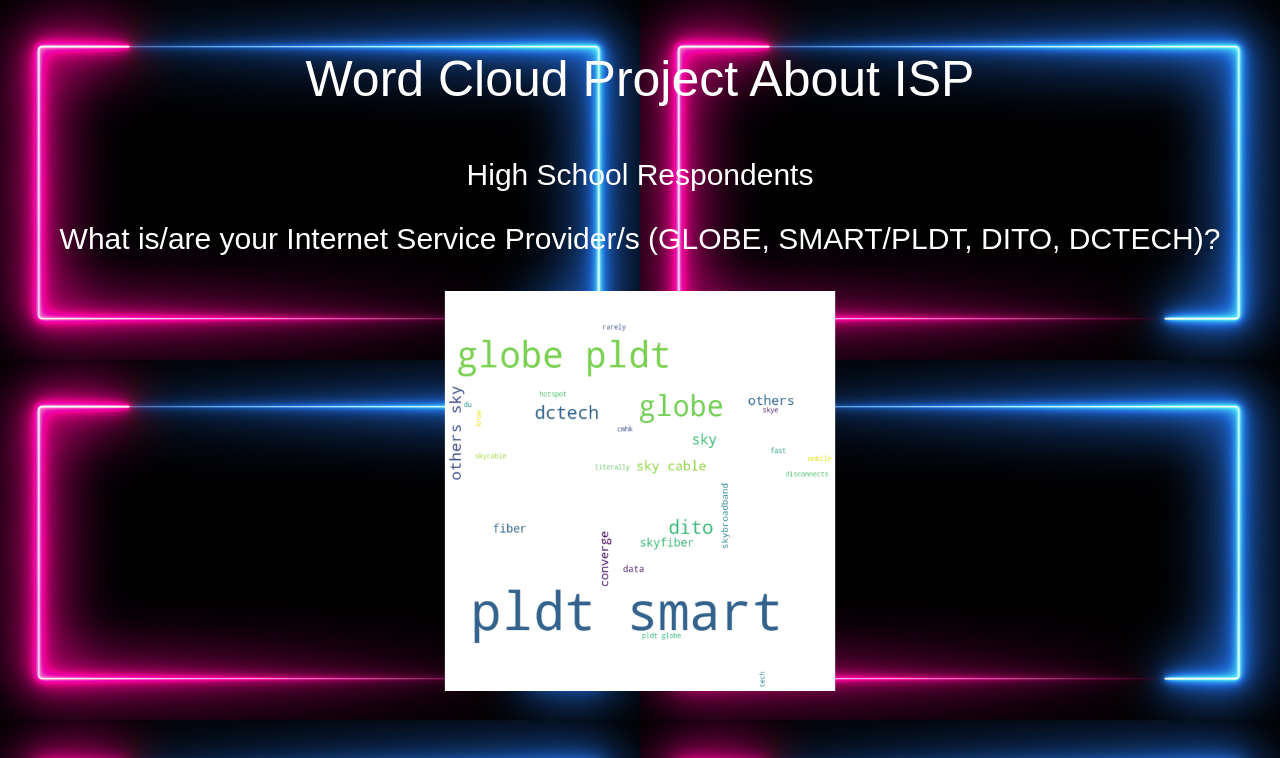
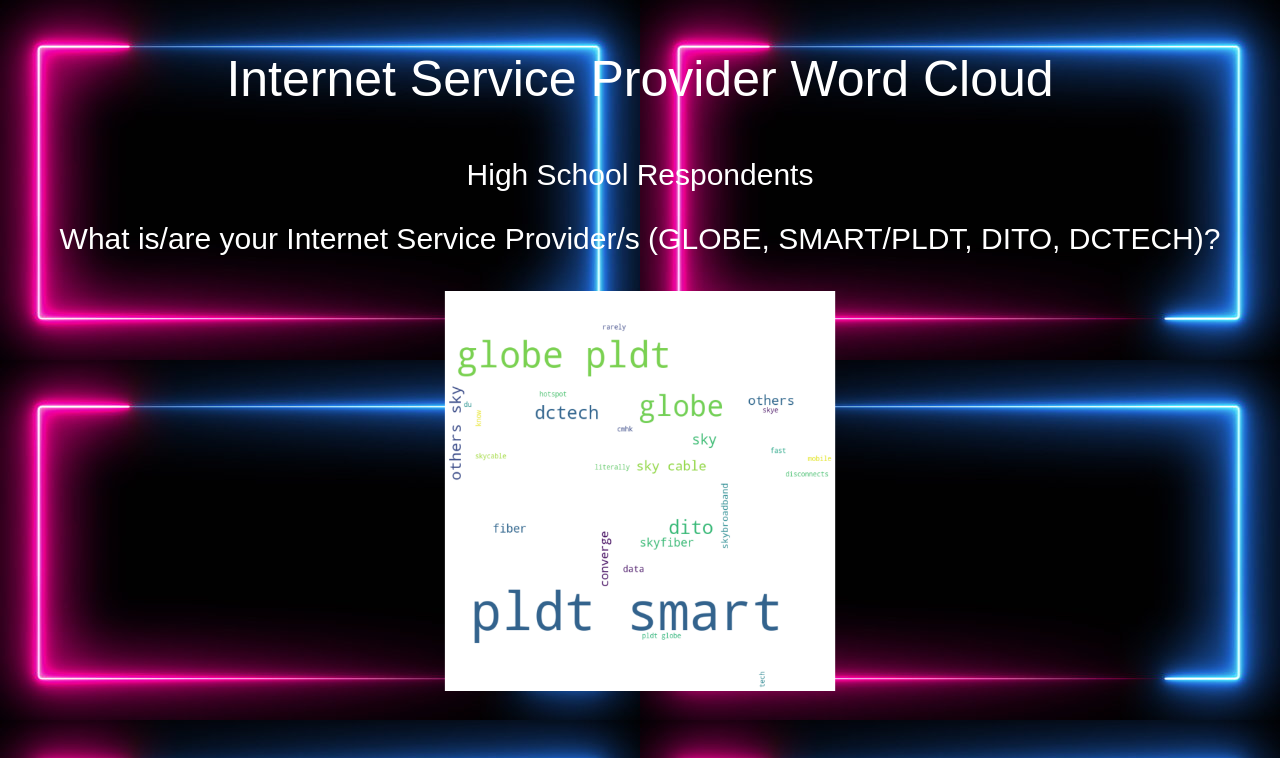
Before and after one commit to BinondoRosemabel/Internet-Service-Provider, a plain HTML site: page index.html in a window 1280 px wide. Shown: the top 758 px of the page. Drawn offline with Linux system fonts and the light colour scheme.

Commit message:
Update index.html

```diff
--- a/index.html
+++ b/index.html
@@ -10,7 +10,7 @@
 p {font-family: Arial, monospace;}
 p {font-size: 30px;}
 </style>
-<p style="color:white; font-size: 50px">Word Cloud Project About ISP</p>
+<p style="color:white; font-size: 50px">Internet Service Provider Word Cloud</p>
 <div style="text-align: center;">
   <p style="color:white">High School Respondents</p>
   <p style="color:white">What is/are your Internet Service Provider/s (GLOBE, SMART/PLDT, DITO, DCTECH)?</p>
```
